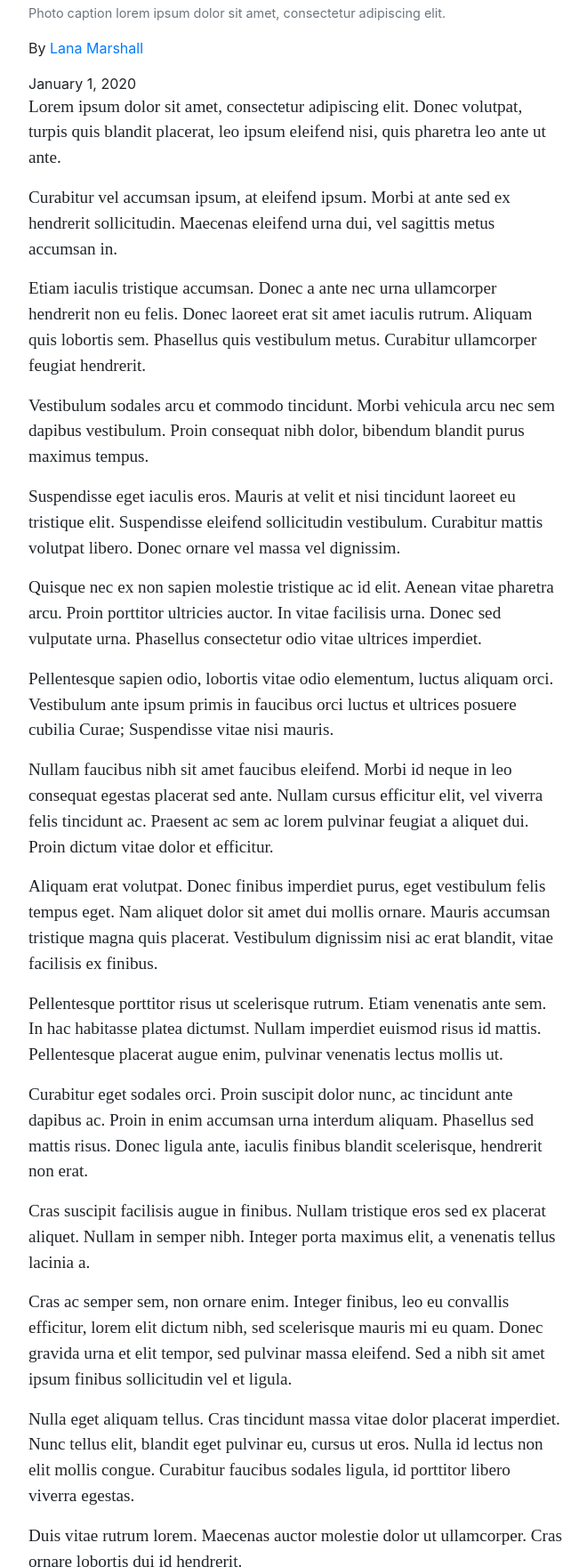
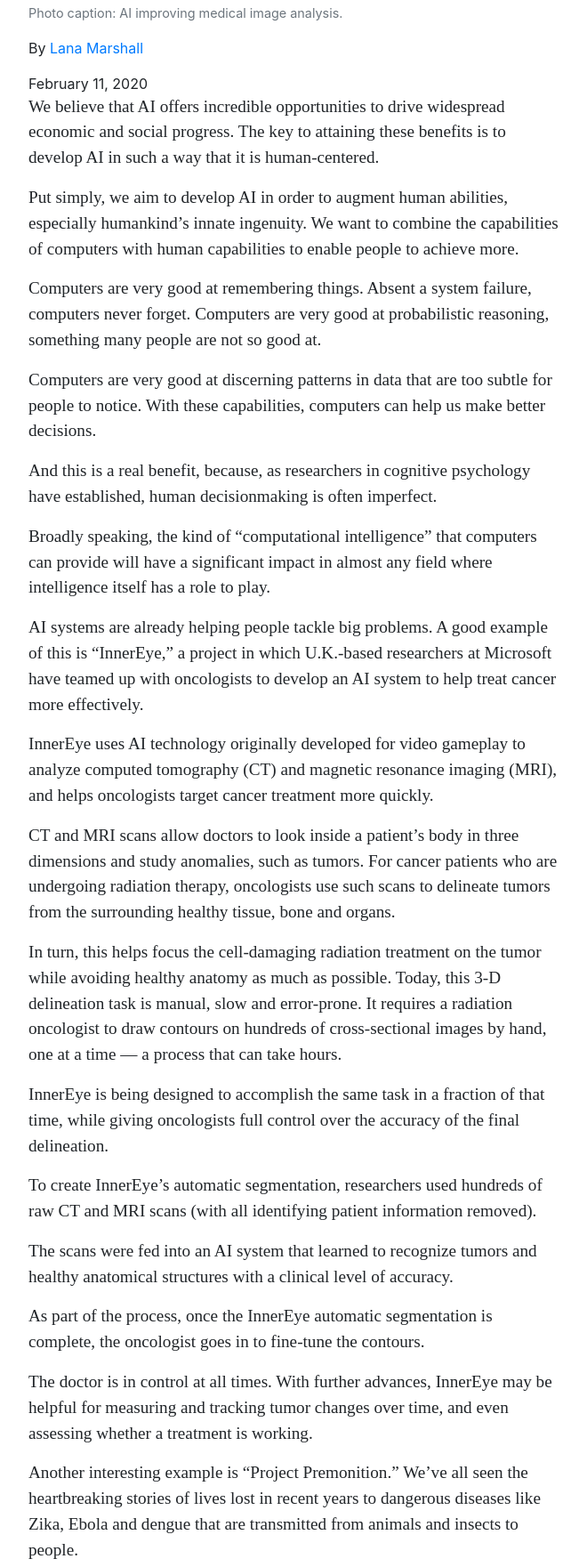
Before and after one commit to microsoft/DevDay2020KeynoteDemoWeb, a website: page index.html in a window 1280 px wide. Shown: the part 628-2389 px from the top of the page at 89% size, without its empty margins (308-968 px from the left). Drawn offline with nearby package versions, Linux system fonts and the light colour scheme.

Commit message:
Updated content.

```diff
--- a/index.html
+++ b/index.html
@@ -19,7 +19,7 @@
             <i class="fa fa-bars" aria-hidden="true"></i>
             <i class="fa fa-search" aria-hidden="true"></i>
         </div>
-        <div class="center">The Daily Prophet</div>
+        <div class="center">AI Research Briefs</div>
         <div class="right">
             <mgt-login class="login-btn"></mgt-login>
         </div>
@@ -27,40 +27,45 @@
 
     <div class="wrapper">
         <div class="article">
-            <h1 class="headline display-5 font-weight-bold font-italic">Seattle Mayor Announces Free Kittens for All Residents</h1>
+            <h1 class="headline display-5 font-weight-bold font-italic">AI improves medical image analysis for clinicians</h1>
 
             <div>
-                <img class="img-fluid mt-3" src="./images/kitten.jpg" />
+                <img class="img-fluid mt-3" src="./images/background.jpg" />
             </div>
 
             <p class="photo-caption mt-1 text-muted">
-                Photo caption lorem ipsum dolor sit amet, consectetur adipiscing elit.
+                Photo caption: AI improving medical image analysis.
             </p>
             <p class="mt-1">
                 By <a href="#">Lana Marshall</a>
             </p>
             <div class="mt-1">
-                January 1, 2020
+                February 11, 2020
             </div>
 
-            <p class="article-text">Lorem ipsum dolor sit amet, consectetur adipiscing elit. Donec volutpat, turpis quis blandit placerat, leo ipsum eleifend nisi, quis pharetra leo ante ut ante.</p>
-            <p class="article-text">Curabitur vel accumsan ipsum, at eleifend ipsum. Morbi at ante sed ex hendrerit sollicitudin. Maecenas eleifend urna dui, vel sagittis metus accumsan in.</p>
-            <p class="article-text">Etiam iaculis tristique accumsan. Donec a ante nec urna ullamcorper hendrerit non eu felis. Donec laoreet erat sit amet iaculis rutrum. Aliquam quis lobortis sem. Phasellus quis vestibulum metus. Curabitur ullamcorper feugiat hendrerit.</p>
-            <p class="article-text">Vestibulum sodales arcu et commodo tincidunt. Morbi vehicula arcu nec sem dapibus vestibulum. Proin consequat nibh dolor, bibendum blandit purus maximus tempus.</p>
-            <p class="article-text">Suspendisse eget iaculis eros. Mauris at velit et nisi tincidunt laoreet eu tristique elit. Suspendisse eleifend sollicitudin vestibulum. Curabitur mattis volutpat libero. Donec ornare vel massa vel dignissim. </p>
-            <p class="article-text">Quisque nec ex non sapien molestie tristique ac id elit. Aenean vitae pharetra arcu. Proin porttitor ultricies auctor. In vitae facilisis urna. Donec sed vulputate urna. Phasellus consectetur odio vitae ultrices imperdiet.</p>
-            <p class="article-text">Pellentesque sapien odio, lobortis vitae odio elementum, luctus aliquam orci. Vestibulum ante ipsum primis in faucibus orci luctus et ultrices posuere cubilia Curae; Suspendisse vitae nisi mauris.</p>
-            <p class="article-text">Nullam faucibus nibh sit amet faucibus eleifend. Morbi id neque in leo consequat egestas placerat sed ante. Nullam cursus efficitur elit, vel viverra felis tincidunt ac. Praesent ac sem ac lorem pulvinar feugiat a aliquet dui. Proin dictum vitae dolor et efficitur.</p>
-            <p class="article-text">Aliquam erat volutpat. Donec finibus imperdiet purus, eget vestibulum felis tempus eget. Nam aliquet dolor sit amet dui mollis ornare. Mauris accumsan tristique magna quis placerat. Vestibulum dignissim nisi ac erat blandit, vitae facilisis ex finibus.</p>
-            <p class="article-text">Pellentesque porttitor risus ut scelerisque rutrum. Etiam venenatis ante sem. In hac habitasse platea dictumst. Nullam imperdiet euismod risus id mattis. Pellentesque placerat augue enim, pulvinar venenatis lectus mollis ut.</p>
-            <p class="article-text">Curabitur eget sodales orci. Proin suscipit dolor nunc, ac tincidunt ante dapibus ac. Proin in enim accumsan urna interdum aliquam. Phasellus sed mattis risus. Donec ligula ante, iaculis finibus blandit scelerisque, hendrerit non erat.</p>
-            <p class="article-text">Cras suscipit facilisis augue in finibus. Nullam tristique eros sed ex placerat aliquet. Nullam in semper nibh. Integer porta maximus elit, a venenatis tellus lacinia a.</p>
-            <p class="article-text">Cras ac semper sem, non ornare enim. Integer finibus, leo eu convallis efficitur, lorem elit dictum nibh, sed scelerisque mauris mi eu quam. Donec gravida urna et elit tempor, sed pulvinar massa eleifend. Sed a nibh sit amet ipsum finibus sollicitudin vel et ligula.</p>
-            <p class="article-text">Nulla eget aliquam tellus. Cras tincidunt massa vitae dolor placerat imperdiet. Nunc tellus elit, blandit eget pulvinar eu, cursus ut eros. Nulla id lectus non elit mollis congue. Curabitur faucibus sodales ligula, id porttitor libero viverra egestas. </p>
-            <p class="article-text">Duis vitae rutrum lorem. Maecenas auctor molestie dolor ut ullamcorper. Cras ornare lobortis dui id hendrerit.</p>
-            <p class="article-text">Integer ultricies lectus a imperdiet sollicitudin. Praesent facilisis, magna vitae volutpat ullamcorper, urna tellus auctor nisl, pharetra efficitur lectus libero eu nibh. Proin vitae fermentum metus.</p>
-            <p class="article-text">Ut in tincidunt felis. Vestibulum auctor nec diam at ultricies. Nam massa libero, lobortis non ornare eget, ultrices at velit. Ut semper ex libero, molestie iaculis enim blandit id. Phasellus feugiat sapien vitae ligula tincidunt, id hendrerit tortor egestas.</p>
-            <p class="article-text">Quisque sit amet ligula ante. Mauris scelerisque porttitor dapibus. Mauris mattis et augue vulputate facilisis. In congue, enim at viverra iaculis, neque sapien maximus quam, vitae maximus neque odio vel sapien. Sed auctor odio justo, ac elementum lacus eleifend Pellentesque tortor velit, mollis eu felis eget, consequat iaculis nulla. Sed vel nibh enim. Cras ornare lacus volutpat metus vehicula, in molestie massa cursus.</p>
+            <p class="article-text">We believe that AI offers incredible opportunities to drive widespread economic and social progress. The key to attaining these benefits is to develop AI in such a way that it is human-centered.</p>
+            <p class="article-text">Put simply, we aim to develop AI in order to augment human abilities, especially humankind’s innate ingenuity. We want to combine the capabilities of computers with human capabilities to enable people to achieve more.</p>
+            <p class="article-text">Computers are very good at remembering things. Absent a system failure, computers never forget. Computers are very good at probabilistic reasoning, something many people are not so good at.</p>
+            <p class="article-text">Computers are very good at discerning patterns in data that are too subtle for people to notice. With these capabilities, computers can help us make better decisions.</p>
+            <p class="article-text">And this is a real benefit, because, as researchers in cognitive psychology have established, human decisionmaking is often imperfect.</p>
+            <p class="article-text">Broadly speaking, the kind of “computational intelligence” that computers can provide will have a significant impact in almost any field where intelligence itself has a role to play.</p>
+            <p class="article-text">AI systems are already helping people tackle big problems. A good example of this is “InnerEye,” a project in which U.K.-based researchers at Microsoft have teamed up with oncologists to develop an AI system to help treat cancer more effectively.</p>
+            <p class="article-text">InnerEye uses AI technology originally developed for video gameplay to analyze computed tomography (CT) and magnetic resonance imaging (MRI), and helps oncologists target cancer treatment more quickly.</p>
+            <p class="article-text">CT and MRI scans allow doctors to look inside a patient’s body in three dimensions and study anomalies, such as tumors. For cancer patients who are undergoing radiation therapy, oncologists use such scans to delineate tumors from the surrounding healthy tissue, bone and organs.</p>
+            <p class="article-text">In turn, this helps focus the cell-damaging radiation treatment on the tumor while avoiding healthy anatomy as much as possible. Today, this 3-D delineation task is manual, slow and error-prone. It requires a radiation oncologist to draw contours on hundreds of cross-sectional images by hand, one at a time — a process that can take hours.</p>
+            <p class="article-text">InnerEye is being designed to accomplish the same task in a fraction of that time, while giving oncologists full control over the accuracy of the final delineation.</p>
+            <p class="article-text">To create InnerEye’s automatic segmentation, researchers used hundreds of raw CT and MRI scans (with all identifying patient information removed).</p>
+            <p class="article-text">The scans were fed into an AI system that learned to recognize tumors and healthy anatomical structures with a clinical level of accuracy.</p>
+            <p class="article-text">As part of the process, once the InnerEye automatic segmentation is complete, the oncologist goes in to fine-tune the contours.</p>
+            <p class="article-text">The doctor is in control at all times. With further advances, InnerEye may be helpful for measuring and tracking tumor changes over time, and even assessing whether a treatment is working.</p>
+            <p class="article-text">Another interesting example is “Project Premonition.” We’ve all seen the heartbreaking stories of lives lost in recent years to dangerous diseases like Zika, Ebola and dengue that are transmitted from animals and insects to people.</p>
+            <p class="article-text">Today, epidemiologists often don’t learn about the emergence of these pathogens until an outbreak is underway. But this project — developed by scientists and engineers at Microsoft Research, the University of Pittsburgh, the University of California Riverside and Vanderbilt University — is exploring ways to detect pathogens in the environment so public health officials can protect people from transmission before an outbreak begins.</p>
+            <p class="article-text">What epidemiologists need are sensors that can detect when pathogens are present. The researchers on this project hit upon an ingenious idea: why not use mosquitoes as sensors?</p>
+            <p class="article-text">There are plenty of them and they feed on a wide range of animals, extracting a small amount of blood that contains genetic information about the animal bitten and pathogens circulating in the environment.</p>
+            <p class="article-text">The researchers use advanced autonomous drones capable of navigating through complex environments to identify areas where mosquitoes breed.</p>
+            <p class="article-text">They then deploy robotic traps that can distinguish between the types of mosquitoes researchers want to collect and other insects, based on wing movement patterns.</p>
+            <p class="article-text">Once specimens are collected, cloud-scale genomics and advanced AI systems identify the animals that the mosquitoes have fed on and the pathogens that the animals carry.</p>
+            <p class="article-text">In the past, this kind of genetic analysis could take a month; now the AI capabilities of Project Premonition have shortened that to about 12 hours.</p>
 
             <div class="mt-5 w-100">
                 <button class="btn btn-block btn-secondary">Show 89 comments <i class="fa fa-commenting-o"></i></button>
```
Also changed, not shown: images/background.jpg (added), images/kitten.jpg (deleted), 1 other file.
